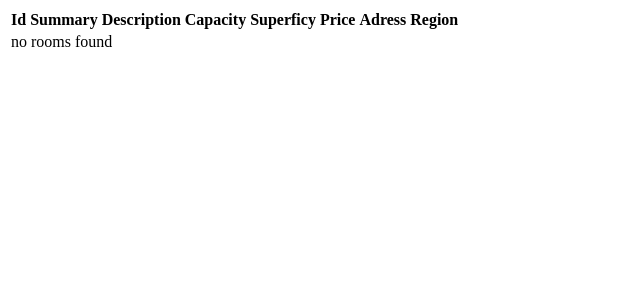
After one commit to shihui0328/project-agvoy, a Symfony app: template templates/region/index.html.twig in a window 1280 px wide. The commit adds this page. Shown: the top 300 px of the page, without its empty margins (0-640 px from the left). Run offline with Twig, Linux system fonts and the light colour scheme; the template is opened without the code that fills it, so the values that code supplies are empty; some libraries are stand-ins or nearby versions.

Commit message:
Created second page where show all rooms in this specific region “

```diff
--- a/templates/index/index.html.twig
+++ b/templates/index/index.html.twig
@@ -5,8 +5,8 @@
 {% block body %}
 {% for region in regions %}
     <tr>
-        <td>{{ region.name }}</td>
-
+        <td><a href="{{ path('rooms_list', {'id': region.id}) }}">{{ region.name }}</a></td>
+        <td>{{region.country}}</td>
     </tr>
 {% endfor %}
 {% endblock %}
--- /dev/null
+++ b/templates/region/index.html.twig
@@ -0,0 +1,42 @@
+{% extends 'base.html.twig' %}
+
+{% block title %}Hello RegionController!{% endblock %}
+
+{% block body %}
+<table class="table">
+    <thead>
+        <tr>
+            <th>Id</th>
+            <th>Summary</th>
+            <th>Description</th>
+            <th>Capacity</th>
+            <th>Superficy</th>
+            <th>Price</th>
+            <th>Adress</th>
+            <th>Region</th>
+            <td> &nbsp;</td>
+        </tr>
+    </thead>
+    <tbody>
+    {% for room in rooms %}
+        <tr>
+
+            <td>{{ room.id }}</td>
+            <td>{{ room.summary }}</td>
+            <td>{{ room.description }}</td>
+            <td>{{ room.capacity }}</td>
+            <td>{{ room.superficy }}</td>
+            <td>{{ room.price }}</td>
+            <td>{{ room.address }}</td>
+            <td>{% for region in room.regions %}{{ region.name }}{% endfor %}</td>
+            <td>show</td>
+
+        </tr>
+    {% else %}
+        <tr>
+            <td colspan="8">no rooms found</td>
+        </tr>
+    {% endfor %}
+    </tbody>
+</table>
+{% endblock %}
```
Also changed, not shown: src/Controller/RegionController.php (added, +31 -0 lines).
